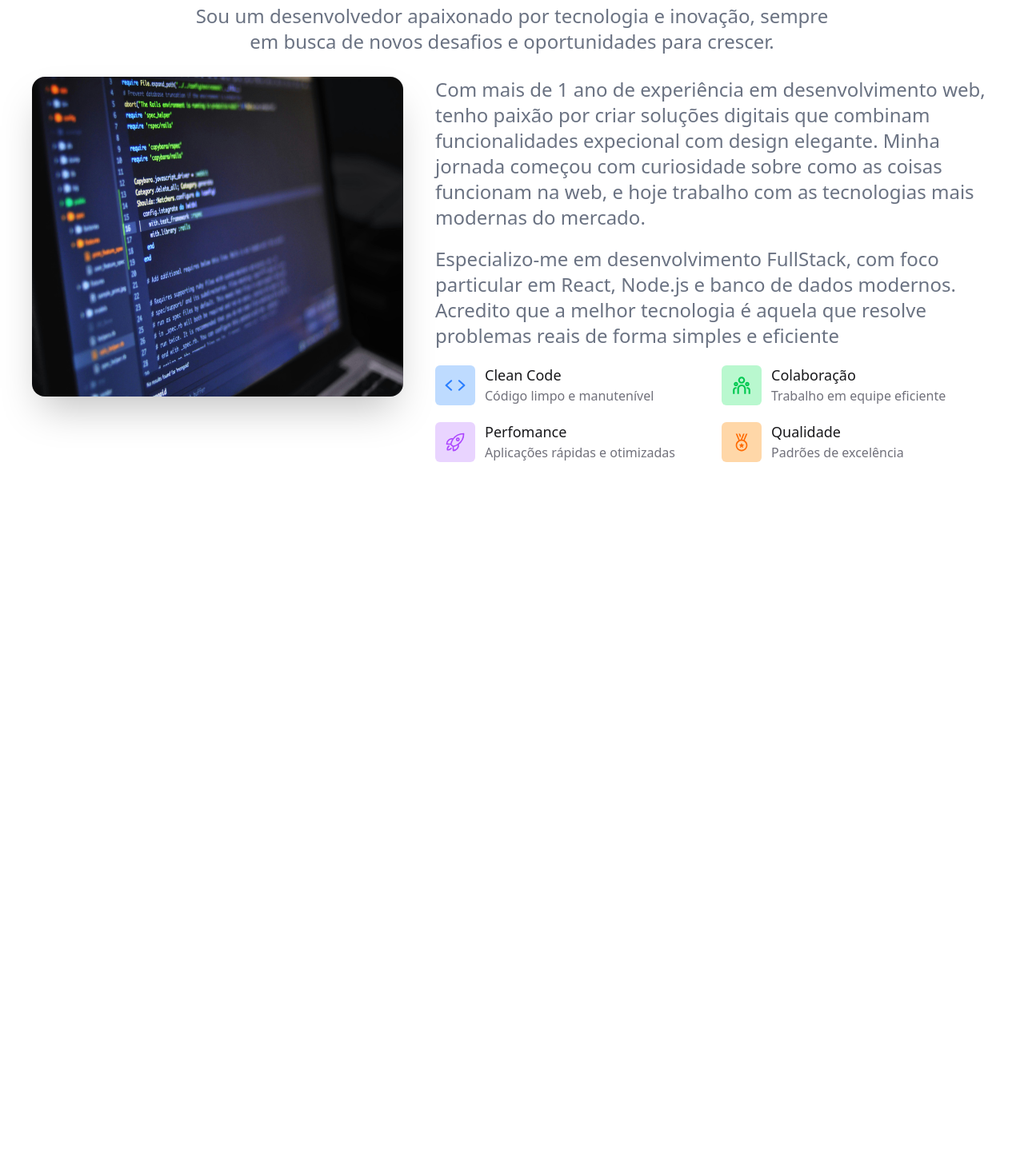
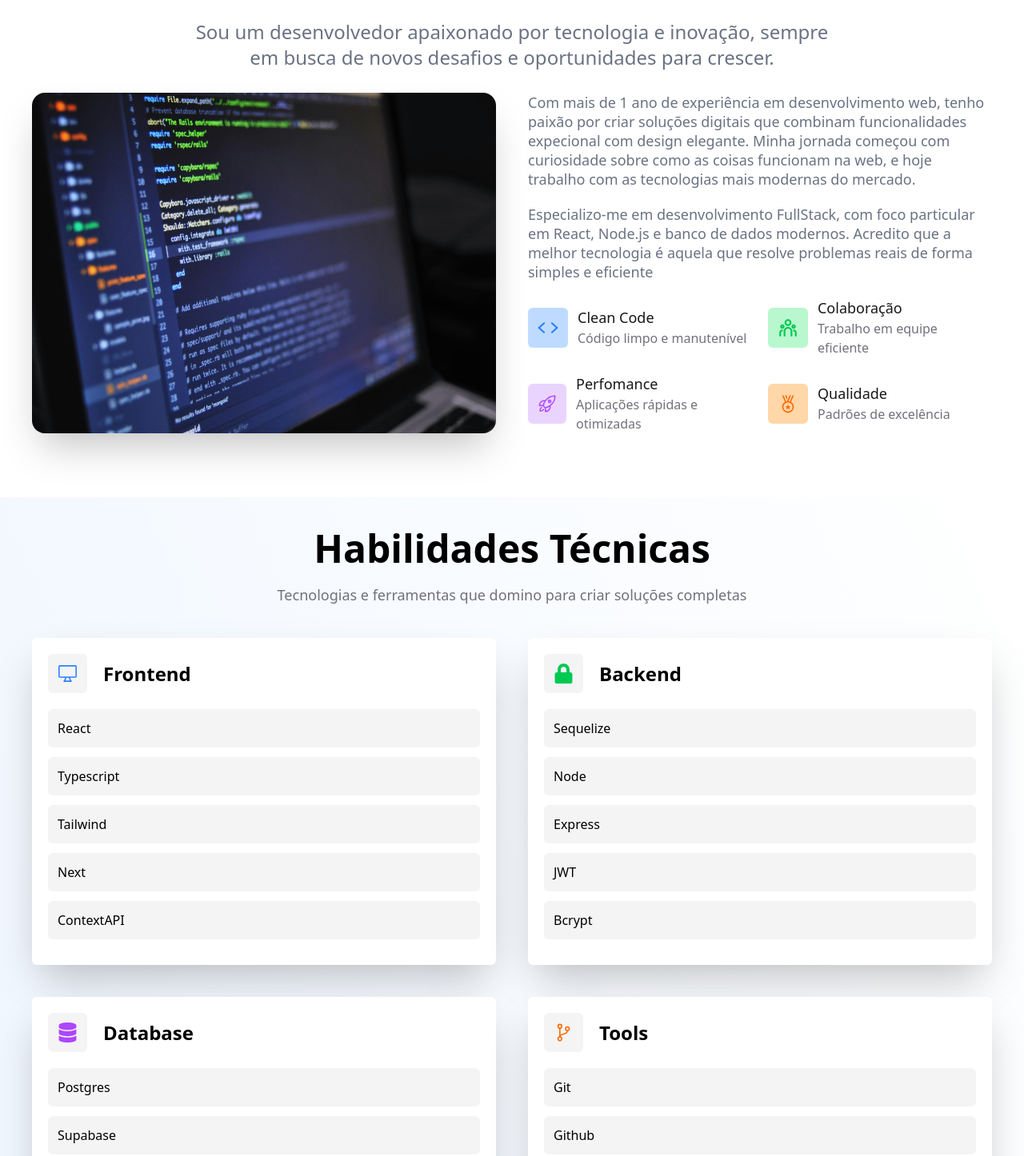
Before and after one commit to daviiisousa/portifolio-davi, a React (Vite) app: page / in a window 1280 px wide. Shown: the part 924-2370 px from the top of the page at 80% size. Before the commit the page ends 1542 px from the top, so only its background shows below. Built offline with nearby package versions, Linux system fonts and the light colour scheme.

Commit message:
novas feats

```diff
--- a/src/App.jsx
+++ b/src/App.jsx
@@ -4,13 +4,15 @@ import { FaGithub, FaLinkedin } from "react-icons/fa";
 import { MdEmail } from "react-icons/md";
 import { Sobre } from "./components/Sobre";
 import { motion } from "framer-motion";
+import { Habilidades } from "./components/Habilidades";
+import { Projetos } from "./components/Projetos";
 
 export function App() {
   return (
     <div className=" h-screen w-full">
       <Header />
       <main className="h-full w-full ">
-        <section className=" mb-5 w-full h-full bg-linear-65 from-blue-50 to-white">
+        <section className="w-full h-full bg-linear-65 from-blue-50 to-white">
           <motion.div
             className="w-full flex flex-col justify-center items-center h-full"
             initial={{ opacity: 0, y: 0 }}
@@ -52,6 +54,8 @@ export function App() {
           </motion.div>
         </section>
         <Sobre />
+        <Habilidades />
+        <Projetos />
       </main>
     </div>
   );
--- /dev/null
+++ b/src/components/Habilidades.jsx
@@ -0,0 +1,24 @@
+import { GoDeviceDesktop } from "react-icons/go";
+import { CardHabilidades } from "./cardsUI/CardHabilidades";
+import { FaDatabase, FaLock } from "react-icons/fa";
+import { IoGitBranchOutline } from "react-icons/io5";
+
+export function Habilidades(){
+    const habilidadesFront = ['React', 'Typescript', 'Tailwind', 'Next', 'ContextAPI']
+    const habilidadesBack = ['Sequelize', 'Node', 'Express', 'JWT', 'Bcrypt']
+    const habilidadesDatabase = ['Postgres', 'Supabase', 'MariaDB']
+    const habilidadesTools = ['Git', 'Github', 'Jira', 'Insomnia', 'Bitbucket']
+    return(
+        <section className="bg-linear-65 from-blue-50 to-white p-10">
+            <h2 className="text-5xl font-bold text-center mb-5">Habilidades Técnicas</h2>
+            <p className="text-center mb-10 text-zinc-500 text-lg">Tecnologias e ferramentas que domino para criar soluções completas</p>
+            <div className="grid grid-cols-2 gap-10">
+                <CardHabilidades titulo={'Frontend'} icon={<GoDeviceDesktop size={25} className="text-blue-500" />} habilidades={habilidadesFront} />
+                <CardHabilidades titulo={'Backend'} icon={<FaLock  size={25} className="text-green-500"/>} habilidades={habilidadesBack} />
+                <CardHabilidades titulo={'Database'} icon={<FaDatabase size={25} className="text-purple-500"/>} habilidades={habilidadesDatabase} />
+                <CardHabilidades icon={<IoGitBranchOutline size={25} className="text-orange-500" />} titulo={'Tools'}
+                habilidades={habilidadesTools} />
+            </div>
+        </section>
+    )
+}
--- /dev/null
+++ b/src/components/Projetos.jsx
@@ -0,0 +1,13 @@
+import { CardProjetos } from "./cardsUI/CardProjetos";
+
+export function Projetos(){
+    return(
+        <section className="p-10">
+            <h2 className="text-5xl font-bold text-center mb-3">Projetos em Destaque</h2>
+            <p className="text-zinc-500 text-lg text-center">Uma seleção dos meus trabalhos mais recentes e impactantes</p>
+            <div className="grid grid-cols-3 my-10">
+            <CardProjetos img={'./imgSobre.jpg'} descricao={'Plataforma completa de e-commerce com React, Node.js e PostgreSQL. Inclui sistema de pagamentos, gestão de produtos e painel administrativo.'} tecnologias={'teste'}  titulo={'E-commerce Platform'}/>
+            </div>
+        </section>
+    )
+}
--- a/src/components/Sobre.jsx
+++ b/src/components/Sobre.jsx
@@ -5,7 +5,7 @@ import { RiTeamLine } from "react-icons/ri";
 
 export function Sobre() {
   return (
-    <section className="p-10">
+    <section className="p-10 my-10">
       <div className="flex flex-col items-center text-center">
         <h1 className="text-5xl font-bold ">Sobre Mim</h1>
         <p className="text-2xl mt-5 mb-7 w-[800px] text-gray-500 ">
@@ -14,22 +14,22 @@ export function Sobre() {
         </p>
       </div>
       <div className="flex w-full h-full gap-10">
-        <div className="w-2/5">
+        <div className="w-[50%]">
           <img
-            className="w-auto rounded-2xl h-[400px] shadow-2xl"
+            className="w-full rounded-2xl h-full shadow-2xl"
             src="./imgSobre.jpg"
             alt="Computador com codigos"
           />
         </div>
-        <div className="w-3/5">
-          <p className="text-2xl text-gray-500">
+        <div className="w-[50%]">
+          <p className="text-2xl max-2xl:text-[18px] text-gray-500">
             Com mais de 1 ano de experiência em desenvolvimento web, tenho
             paixão por criar soluções digitais que combinam funcionalidades
             expecional com design elegante. Minha jornada começou com
             curiosidade sobre como as coisas funcionam na web, e hoje trabalho
             com as tecnologias mais modernas do mercado.
           </p>
-          <p className="text-2xl my-5 text-gray-500">
+          <p className="text-2xl my-5 max-2xl:text-[18px] text-gray-500">
             Especializo-me em desenvolvimento FullStack, com foco particular em
             React, Node.js e banco de dados modernos. Acredito que a melhor
             tecnologia é aquela que resolve problemas reais de forma simples e
--- /dev/null
+++ b/src/components/cardsUI/CardHabilidades.jsx
@@ -0,0 +1,15 @@
+export function CardHabilidades({icon, titulo, habilidades}){
+    return(
+        <div className="bg-white rounded-md w-full h-fit p-5 hover:scale-105 transition-all shadow-2xl">
+            <div className="flex items-center  gap-5 mb-5">
+                <div className="bg-zinc-100 p-3 rounded-md">{icon}</div>
+                <h1 className="text-2xl font-bold">{titulo}</h1>
+            </div>
+           <ul>
+             {habilidades.map((itens) => (
+                <li className="bg-zinc-100 p-3 rounded-md mb-3 font-medium hover:bg-zinc-300 transition-all">{itens}</li>
+            ))}
+           </ul>
+        </div>
+    )
+}
--- /dev/null
+++ b/src/components/cardsUI/CardProjetos.jsx
@@ -0,0 +1,15 @@
+import { GrFormNextLink } from "react-icons/gr";
+
+export function CardProjetos({img, titulo, descricao, tecnologias}){
+    return(
+        <div className="w-full h-full flex flex-col shadow-2xl rounded-2xl">
+            <img className="w-full " src={img} alt={titulo} />
+            <div className="bg-white p-5 rounded-2xl">
+                <h2 className="text-2xl font-bold">{titulo}</h2>
+                <p className="text-lg text-zinc-500">{descricao}</p>
+                <p className="p-3 bg-linear-to-r from-blue-200 to-red-50 rounded-md text-blue-500 w-fit ">{tecnologias}</p>
+                <p className="text-lg text-blue-500 flex items-center ">Ver Projetos <GrFormNextLink /></p>
+            </div>
+        </div>
+    )
+}
```
